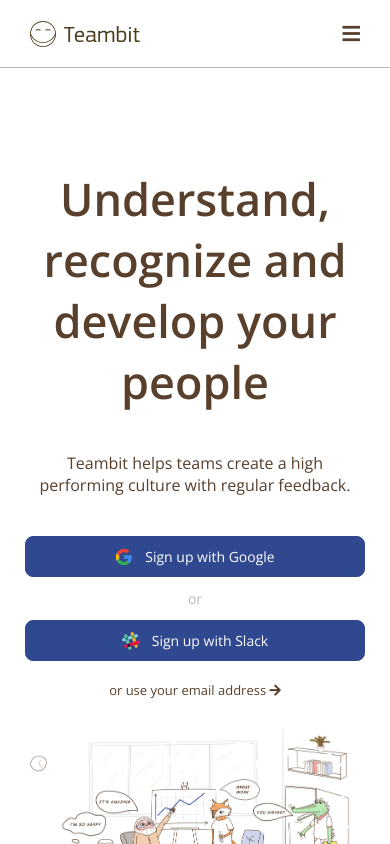
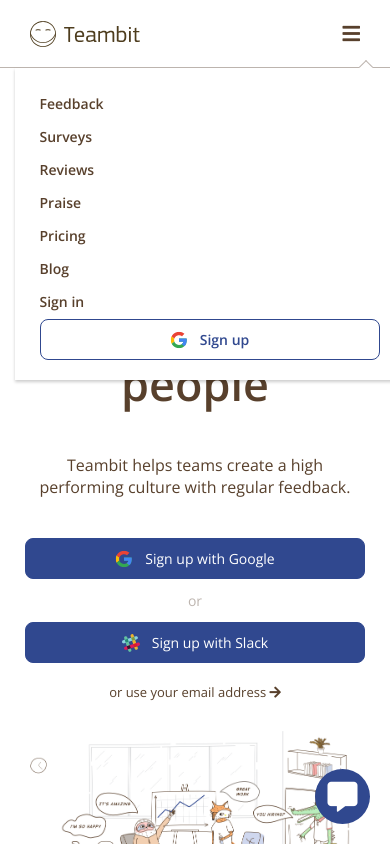
Before and after one commit to fabiogadau/node-sass-teambit, a website: page index.html in a window 390 px wide. Both pictures are taken after a click on the element 351 px from the left and 33 px from the top of the page. Shown: the top 844 px of the page. Drawn offline with nearby package versions, Linux system fonts and the light colour scheme.

Commit message:
js logic ok

```diff
--- a/index.html
+++ b/index.html
@@ -22,6 +22,20 @@
         <!-- Header Navbar -->
         <div class="header_hamburger-nav">
           <i class="fas fa-bars"></i>
+          <ul class="responsive-dropdown invisible">
+            <li></li>
+            <li><a href="">Feedback</a></li>
+            <li><a href="">Surveys</a></li>
+            <li><a href="">Reviews</a></li>
+            <li><a href="">Praise</a></li>
+            <li><a href="">Pricing</a></li>
+            <li><a href="">Blog</a></li>
+            <li><a href="">Sign in</a></li>
+            <li>
+              <img src="dist/img/google-logo.svg" alt="google-logo">
+              Sign up
+            </li>
+          </ul>
         </div>
 
         <ul class="header_nav">
@@ -363,6 +377,11 @@
     </div>
   </footer>
 
+  <!-- Chat -->
+  <div class="chat">
+    <i class="fas fa-comment-alt"></i>
+  </div>
+
   <!-- JS -->
   <script src='https://cdnjs.cloudflare.com/ajax/libs/jquery/3.5.1/jquery.min.js'></script>
   <script src="dist/scripts/main.js"></script>
--- a/src/scripts/main.js
+++ b/src/scripts/main.js
@@ -0,0 +1,21 @@
+$(document).ready(function(){
+   /* Reference */
+   // "Solutions" dropdown menu
+   var dropdownContainer = $('.dropdown-menu_container');
+   var dropdownMenu = $('.dropdown-menu');
+
+   // Hamburger navbar menu
+   var hamburgerBtn = $('.header_hamburger-nav');
+   var hamburgerDropdown = $('.responsive-dropdown');
+
+   /* Logic */
+   // "Solutions" dropdown menu
+   dropdownContainer.hover(function(){
+      dropdownMenu.toggle();
+   });
+
+   // Hamburger navbar menu
+   hamburgerBtn.click(function(){
+      hamburgerDropdown.toggleClass('invisible');
+   });
+});
--- a/src/styles/partials/_common.scss
+++ b/src/styles/partials/_common.scss
@@ -9,6 +9,26 @@
   font-family: 'Open Sans', sans-serif;
   color: $font_col;
   background-color: $body-bg_col;
+  margin-top: 70px;
+}
+
+.chat {
+  width: 55px;
+  height: 55px;
+  border-radius: 50%;
+  position: fixed;
+  bottom: 20px;
+  right: 20px;
+  z-index: 11;
+  background-color: $btn_col;
+  display: flex;
+  justify-content: center;
+  align-items: center;
+
+  & > i {
+    color: #fff;
+    font-size: 30px;
+  }
 }
 
 
--- a/src/styles/partials/_header.scss
+++ b/src/styles/partials/_header.scss
@@ -1,6 +1,10 @@
 /* HEADER */
 header {
   @include width(100%);
+  @include border-bottom_col;
+  position: fixed;
+  top: 0;
+  background-color: $default-bg_col;
 }
 
 .header_content {
@@ -8,7 +12,6 @@
   @include font-setup(13px, 600);
   @include total-padding(20px 0 20px);
   @include flex(space-between);
-  @include border-bottom_col;
 }
 
 /* Header Logo */
@@ -21,6 +24,66 @@
   margin-right: 30px;
   font-size: 20px;
   cursor: pointer;
+  position: relative;
+}
+
+// Responsive Dropdown Menu
+.responsive-dropdown {
+  @include width(100vw);
+  @include total-padding(20px 25px);
+  position: absolute;
+  top: 48px;
+  left: -328px;
+  text-align: left;
+  background-color: $default-bg_col;
+  box-shadow: 0px 2px 3px rgba(0, 0, 0, 0.2);
+
+  & > li {
+    @include list_setup;
+    margin-bottom: 6px;
+
+    & > a {
+      @include link-setup;
+      @include font-setup(14px, 600);
+
+      &:hover {
+        color: $btn_col;
+      }
+    }
+  }
+
+  & > li:first-child {
+    height: 10px;
+    width: 10px;
+    margin: 0;
+    background-color: $default-bg_col;
+    z-index: 10;
+    position: absolute;
+    top: -6px;
+    right: 34px;
+    transform: rotate(45deg);
+    border: $border-bott_col;
+    border-right: none;
+    border-bottom: none;
+  }
+
+  & > li:last-child {
+    @include btn(10px 15px);
+    @include width(100%);
+    @include font-setup(14px, 600);
+    @include flex(center);
+    margin-bottom: 0;
+    background-color: $default-bg_col;
+    color: $btn_col;
+
+    & > img {
+      @include btn_img;
+    }
+  }
+}
+
+.responsive-dropdown.invisible {
+  display: none;
 }
 
 /* Header Navbar */
@@ -99,6 +162,13 @@
 
 
 /* Responsive */
+// Smartphone Landscape
+@media all and (min-width: 667px) {
+  .responsive-dropdown {
+    left: -619px;
+  }
+}
+
 // Tablet
 @media all and (min-width: 768px) {
   .header_hamburger-nav {
```
Also changed, not shown: dist/scripts/main.js, dist/styles/main.css.
